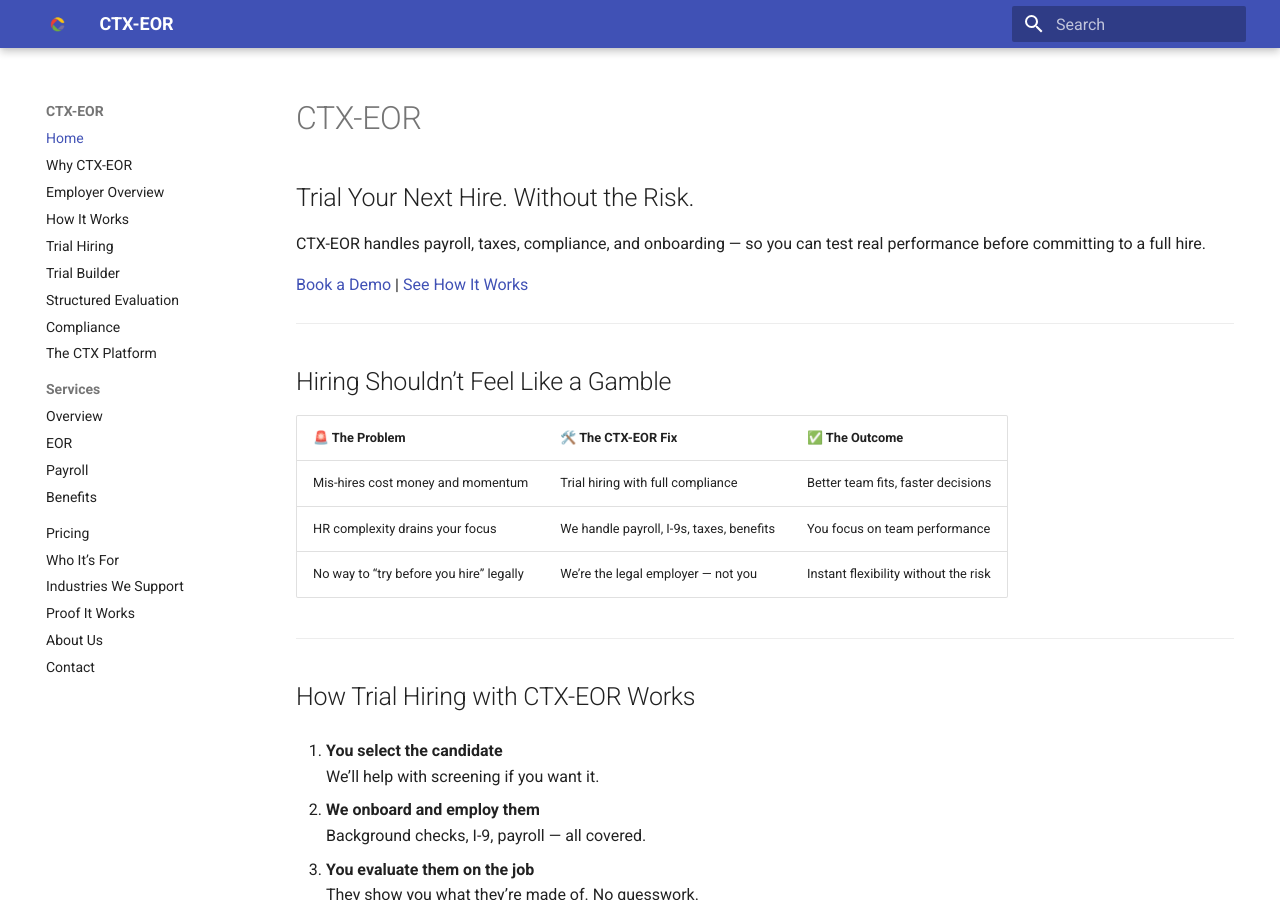
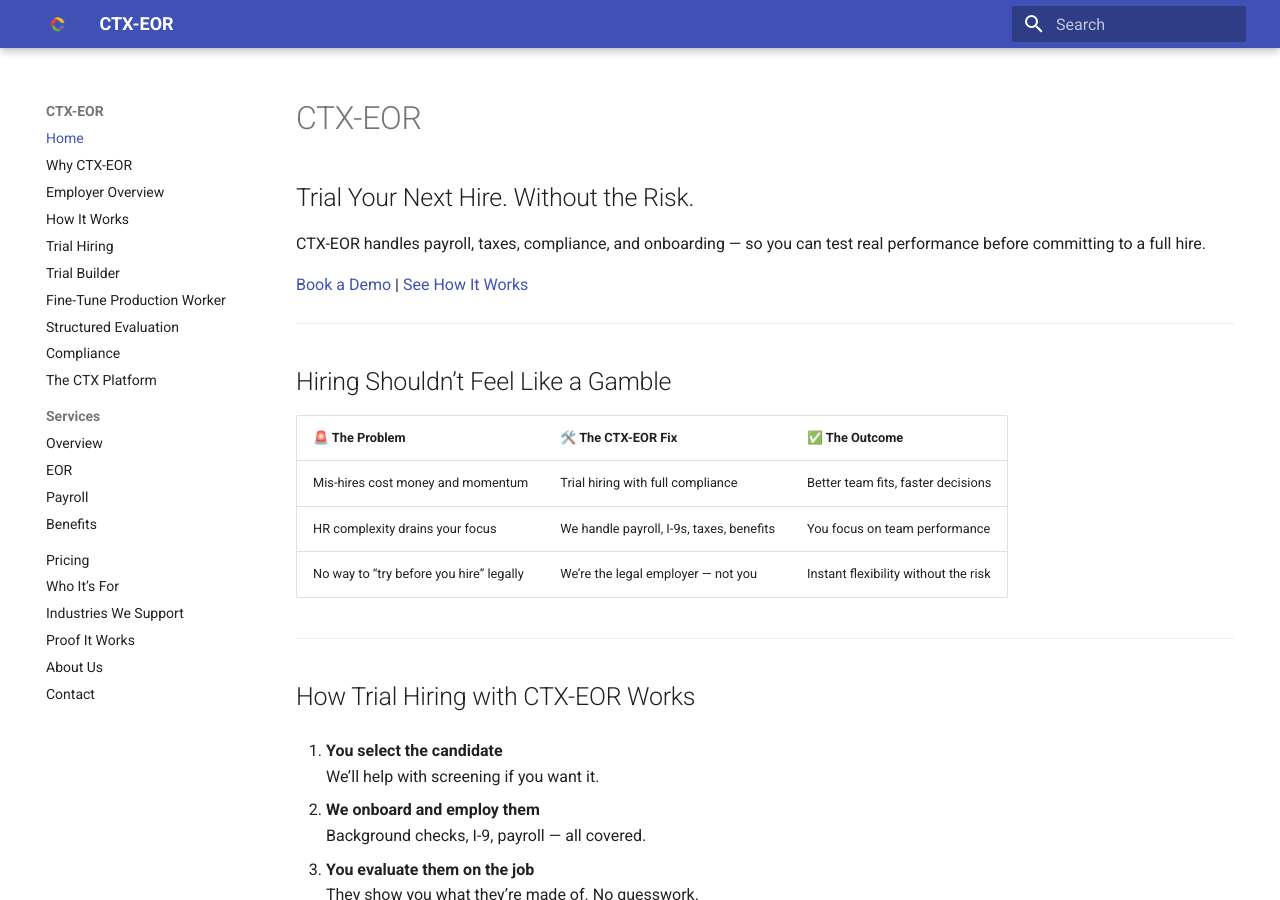
Before and after one commit to cirrusflyer275ds/ctx-eor-site, an MkDocs documentation site: the page built from docs/index.md, in a window 1280 px wide and 900 px high. Built offline with MkDocs 1.6.1 and Material for MkDocs 9.7.7, drawn with Linux system fonts in a browser that asks for light colours.

Commit message:
Update mkdocs.yml

```diff
--- a/mkdocs.yml
+++ b/mkdocs.yml
@@ -31,6 +31,7 @@ nav:
   - How It Works: how-it-works.md
   - Trial Hiring: trial-hiring.md
   - Trial Builder: trial-builder.md
+  - Fine-Tune Production Worker: fine-tune-production-worker.md
   - Structured Evaluation: structured-evaluation.md
   - Compliance: compliance.md
   - The CTX Platform: platform.md
```
